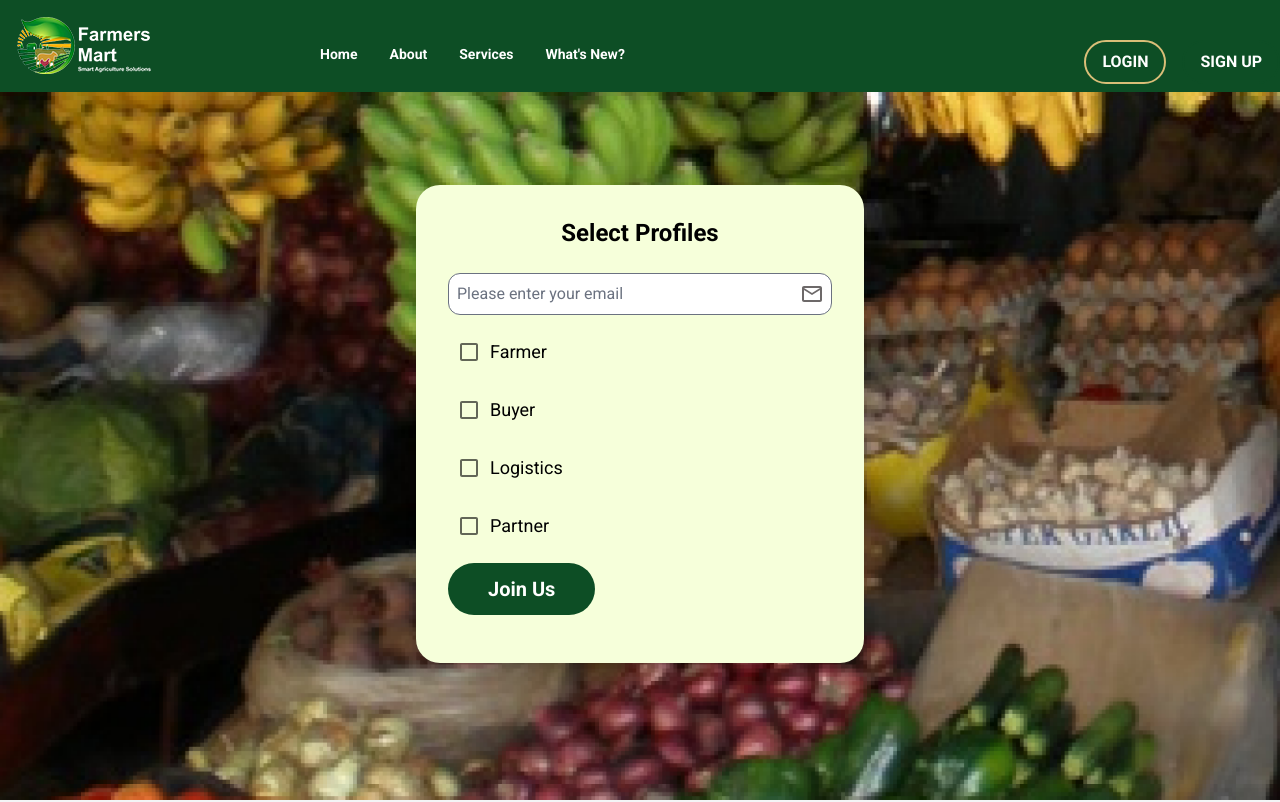
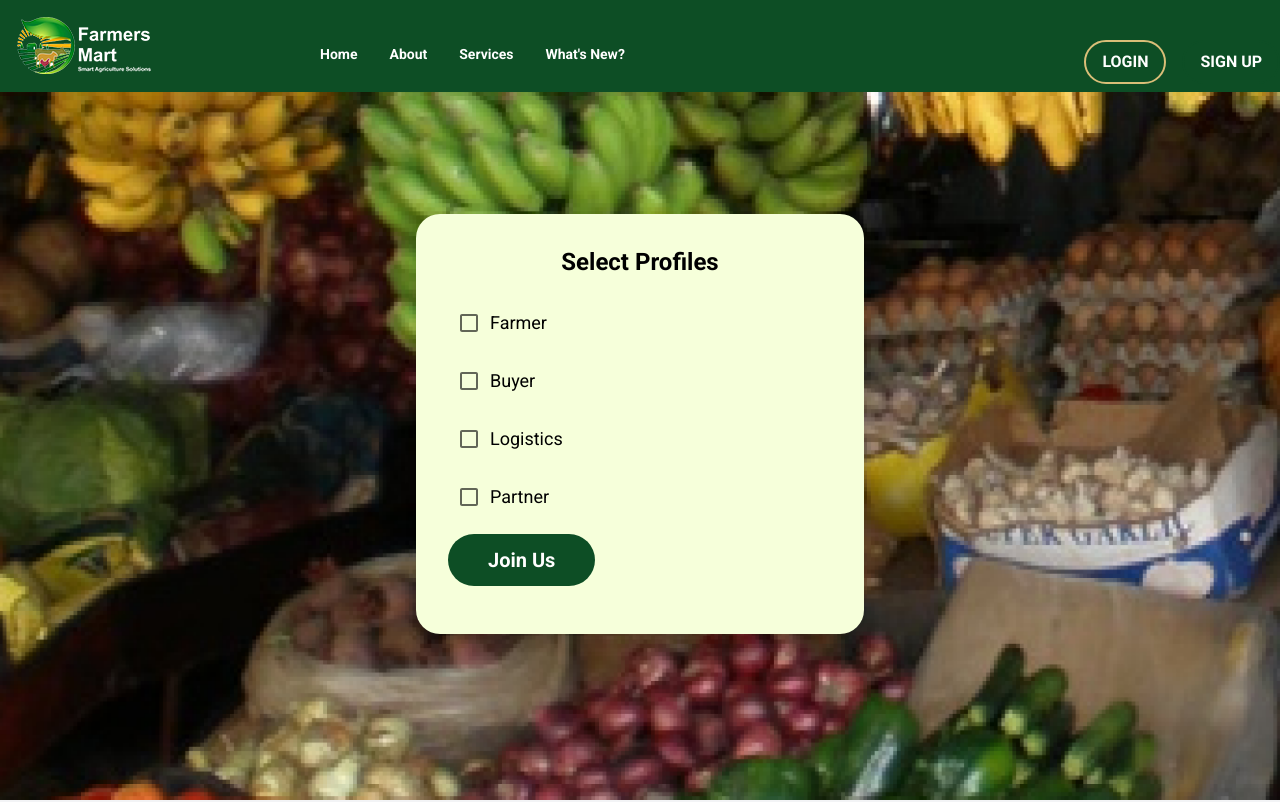
Before and after one commit to InfitronTechnologies/farmers-mart, a React (Vite) app: page /select_profile in a window 1280 px wide. Shown: the top 802 px of the page. Built offline with nearby package versions, Linux system fonts and the light colour scheme.

Commit message:
Implemented the geocoding to be tested

```diff
--- a/src/App.jsx
+++ b/src/App.jsx
@@ -1,5 +1,5 @@
 import React, { useState } from 'react';
-import { Routes, Route, useLocation } from 'react-router-dom';
+import { Routes, Route} from 'react-router-dom';
 import Signup from './components/Signup/Signup';
 import Login from './components/Login/Login';
 import ForgotPassword from './components/Login/ForgotPassword';
--- a/src/components/AccountValidation/ProfileSelection.jsx
+++ b/src/components/AccountValidation/ProfileSelection.jsx
@@ -3,17 +3,17 @@ import { Checkbox } from '@mui/material';
 import NavBar from '../LandingPage/NavBar';
 import Footer from '../LandingPage/Footer';
 import axios from 'axios';
-import { useNavigate } from 'react-router-dom';
+import { useLocation, useNavigate } from 'react-router-dom';
 import bgImage from '../../assets/login-bg.png'
 import { useProfile } from '../ProfileContext/ProfileContext';
-import { EmailOutlined } from '@mui/icons-material';
 
 const ProfileSelection = ({ onNext }) => {
   const [selectedProfiles, setSelectedProfiles] = useState([]);
   const [error, setError] = useState(null);
-  const [userEmail, setUserEmail] = useState('')
   const { userId } = useProfile()
   const navigate = useNavigate(); // Correctly initialize useNavigate
+  const location = useLocation()
+  const {email} = location.state || {}
 
   const handleProfileChange = (profile) => {
     setSelectedProfiles((prevSelectedProfiles) =>
@@ -32,7 +32,7 @@ const ProfileSelection = ({ onNext }) => {
     // Prepare the profile data for the backend
     const profileData = {
       users_id: userId,
-      users_email: userEmail,
+      users_email: email,
       buyer: String(selectedProfiles.includes('Buyer') ? 1 : 0),
       farmer: String(selectedProfiles.includes('Farmer') ? 1 : 0),
       logistic: String(selectedProfiles.includes('Logistics') ? 1 : 0),
@@ -42,6 +42,7 @@ const ProfileSelection = ({ onNext }) => {
     const apiUrl = `${import.meta.env.VITE_API_BASE_URL}/account/create_acc_p`
 
     try {
+      console.log(profileData)
       const response = await axios.post(apiUrl, profileData);
 
       if (response.status === 200) {
@@ -67,24 +68,6 @@ const ProfileSelection = ({ onNext }) => {
           <div className="bg-farmersmartPaleGreen w-full shadow-lg p-8 rounded-3xl max-w-md mx-auto mt-12">
             <h2 className="text-2xl font-semibold text-center mb-6">Select Profiles</h2>
             {error && <p className="text-red-500 text-center">{error}</p>}
-            <div className="mb-4">
-              <div className='relative'>
-                <input
-                  className="w-full p-2 border-1 rounded-xl text-black bg-white focus:border-farmersmartDarkGreen
-                                  focus:outline-none focus:ring-0 focus:border-2"
-                  type="email"
-                  id="userEmail"
-                  name="userEmail"
-                  placeholder="Please enter your email"
-                  value={userEmail}
-                  onChange={(e) => setUserEmail(e.target.value)}
-                  required
-                />
-                <span className="absolute inset-y-0 right-2 top-2">
-                  <EmailOutlined className='text-[#6D6969] font-thin text-sm' />
-                </span>
-              </div>
-            </div>
             <div className="space-y-4">
               {['Farmer', 'Buyer', 'Logistics', 'Partner'].map((profile) => (
                 <div key={profile} className="flex items-center">
--- a/src/components/Marketplace/DeliveryRoute.jsx
+++ b/src/components/Marketplace/DeliveryRoute.jsx
@@ -4,6 +4,18 @@ import Footer from "../LandingPage/Footer";
 import { useNavigate, useLocation } from "react-router-dom";
 import { useProfile } from "../ProfileContext/ProfileContext";
 import axios from "axios";
+import {
+  setKey,
+  setDefaults,
+  setLanguage,
+  setRegion,
+  fromAddress,
+  fromLatLng,
+  fromPlaceId,
+  setLocationType,
+  geocode,
+  RequestType,
+} from "react-geocode";
 
 const DeliveryRoute = () => {
   const location = useLocation();
@@ -56,7 +68,15 @@ const DeliveryRoute = () => {
 
   const handleSubmit = async () => {
     const deliveryForm = { ...formData };
-         const url =`${import.meta.env.VITE_API_BASE_URL}/rdeli`
+    const url = `${import.meta.env.VITE_API_BASE_URL}/rdeli`
+
+    setKey(import.meta.env.VITE_GOOGLE_MAPS_API_KEY)
+    geocode(RequestType.ADDRESS, deliveryForm.address)
+      .then(({ results }) => {
+        const { lat, lng } = results[0].geometry.location;
+        console.log(lat, lng);
+      })
+      .catch(console.error);
 
     try {
       console.log(deliveryForm)
--- a/src/components/Signup/Signup.jsx
+++ b/src/components/Signup/Signup.jsx
@@ -169,7 +169,11 @@ const Signup = () => {
       if (response.status === 200) {
         setSuccess(true);
         if (response.data.status === 1) {
-          navigate('/select_profile');
+          navigate('/select_profile', {
+            state:{
+              email:formData.users_email
+            }
+          });
         }
         setError('');
       }
```
